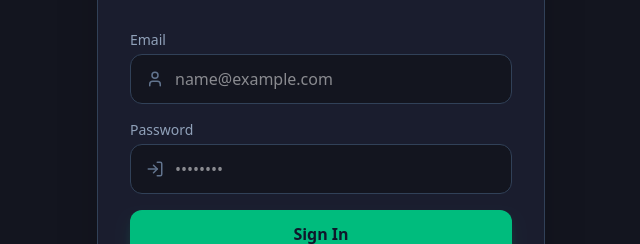
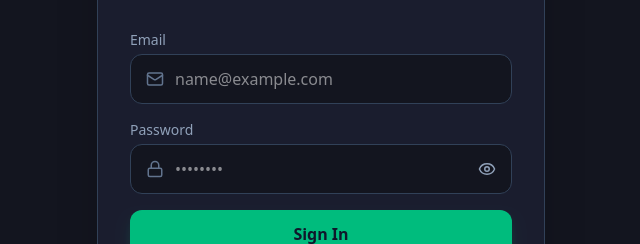
Before and after one commit to yuriya-dev/portfolio-genetics, a React (Vite) app in the folder client/: page /login in a window 1280 px wide. Shown: the part 253-497 px from the top of the page, without its empty margins (319-959 px from the left). Built offline with nearby package versions, Linux system fonts and the light colour scheme; no server answers.

Commit message:
feat: add helmet async

```diff
--- a/client/package.json
+++ b/client/package.json
@@ -14,8 +14,9 @@
     "@tailwindcss/vite": "^4.1.17",
     "axios": "^1.13.2",
     "lucide-react": "^0.554.0",
-    "react": "^19.2.0",
-    "react-dom": "^19.2.0",
+    "react": "^18.3.1",
+    "react-dom": "^18.3.1",
+    "react-helmet-async": "^2.0.5",
     "react-router-dom": "^7.10.1",
     "recharts": "^3.5.1"
   },
--- /dev/null
+++ b/client/src/components/SEO.jsx
@@ -0,0 +1,24 @@
+import React from 'react';
+import { Helmet } from 'react-helmet-async';
+
+export default function SEO({ title, description }) {
+  const appName = "Portfolio Genetics";
+
+  return (
+    <Helmet>
+      {/* Standard metadata tags */}
+      <title>{title ? `${title} | ${appName}` : appName}</title>
+      <meta name="description" content={description || "Optimasi portfolio investasi Anda dengan AI dan data pasar realtime."} />
+
+      {/* Open Graph / Facebook */}
+      <meta property="og:type" content="website" />
+      <meta property="og:title" content={title ? `${title} | ${appName}` : appName} />
+      <meta property="og:description" content={description} />
+
+      {/* Twitter */}
+      <meta name="twitter:card" content="summary_large_image" />
+      <meta name="twitter:title" content={title ? `${title} | ${appName}` : appName} />
+      <meta name="twitter:description" content={description} />
+    </Helmet>
+  );
+}
--- a/client/src/pages/ChatPage.jsx
+++ b/client/src/pages/ChatPage.jsx
@@ -3,6 +3,7 @@ import { Send, User, Loader2, MessageSquare } from 'lucide-react';
 import { supabase } from '../lib/supabaseClient';
 import { useAuth } from '../context/AuthContext';
 import { Link } from 'react-router-dom';
+import SEO from '../components/SEO';
 
 export default function ChatPage() {
   const { user } = useAuth();
@@ -98,6 +99,10 @@ export default function ChatPage() {
 
   return (
     <div className="flex flex-col h-[calc(100vh-140px)] bg-[#1a1d2e] rounded-2xl border border-slate-800 overflow-hidden shadow-2xl relative">
+      <SEO
+        title="Public Chat"
+        description="Diskusi terbuka seputar saham & investasi."
+      />
 
       {/* Chat Header */}
       <div className="p-4 border-b border-slate-800 bg-[#13151f]/95 backdrop-blur flex justify-between items-center z-10">
--- a/client/src/pages/LoginPage.jsx
+++ b/client/src/pages/LoginPage.jsx
@@ -1,8 +1,9 @@
 import React, { useState } from 'react';
 import { useAuth } from '../context/AuthContext';
 import { useNavigate } from 'react-router-dom';
-import { LogIn, UserPlus, Loader2, User, UserCircle } from 'lucide-react'; // Import UserCircle
-import { supabase } from '../lib/supabaseClient'; // Import supabase untuk anonymous login
+import { Lock, Loader2, Mail, User, UserCircle, Eye, EyeOff } from 'lucide-react'; // Added Eye, EyeOff
+import { supabase } from '../lib/supabaseClient';
+import SEO from '../components/SEO';
 import logo from '../assets/logo.png';
 
 export default function LoginPage() {
@@ -10,6 +11,7 @@ export default function LoginPage() {
   const [fullName, setFullName] = useState('');
   const [email, setEmail] = useState('');
   const [password, setPassword] = useState('');
+  const [showPassword, setShowPassword] = useState(false); // State untuk toggle password
   const [loading, setLoading] = useState(false);
   const [error, setError] = useState('');
 
@@ -45,7 +47,6 @@ export default function LoginPage() {
     }
   };
 
-  // Fungsi Login Tamu
   const handleGuestLogin = async () => {
     setLoading(true);
     setError('');
@@ -72,6 +73,10 @@ export default function LoginPage() {
 
   return (
     <div className="min-h-screen flex items-center justify-center bg-[#13151f] p-4">
+      <SEO
+        title="Login"
+        description="Optimasi portfolio investasi Anda dengan AI dan data pasar realtime."
+      />
       <div className="w-full max-w-md bg-[#1a1d2e] p-8 rounded-2xl border border-slate-700 shadow-2xl">
         <div className="text-center mb-8">
             <div className="inline-flex items-center justify-center w-12 h-12 mb-4">
@@ -113,7 +118,7 @@ export default function LoginPage() {
           <div>
             <label className="block text-slate-400 text-sm mb-1">Email</label>
             <div className="relative">
-                <User size={18} className="absolute left-4 top-1/2 -translate-y-1/2 text-slate-500" />
+                <Mail size={18} className="absolute left-4 top-1/2 -translate-y-1/2 text-slate-500" />
                 <input
                 type="email"
                 value={email}
@@ -124,18 +129,27 @@ export default function LoginPage() {
                 />
             </div>
           </div>
+
           <div>
             <label className="block text-slate-400 text-sm mb-1">Password</label>
             <div className="relative">
-                <LogIn size={18} className="absolute left-4 top-1/2 -translate-y-1/2 text-slate-500" />
+                <Lock size={18} className="absolute left-4 top-1/2 -translate-y-1/2 text-slate-500" />
                 <input
-                type="password"
-                value={password}
-                onChange={(e) => setPassword(e.target.value)}
-                placeholder="••••••••"
-                className="w-full bg-[#13151f] border border-slate-700 rounded-xl pl-11 pr-4 py-3 text-white focus:border-emerald-500 outline-none transition-colors"
-                required
+                  type={showPassword ? "text" : "password"}
+                  value={password}
+                  onChange={(e) => setPassword(e.target.value)}
+                  placeholder="••••••••"
+                  // pr-12 memberikan ruang agar teks tidak tertutup ikon mata
+                  className="w-full bg-[#13151f] border border-slate-700 rounded-xl pl-11 pr-12 py-3 text-white focus:border-emerald-500 outline-none transition-colors"
+                  required
                 />
+                <button
+                  type="button"
+                  onClick={() => setShowPassword(!showPassword)}
+                  className="absolute right-4 top-1/2 -translate-y-1/2 text-slate-400 hover:text-white transition-colors focus:outline-none"
+                >
+                  {showPassword ? <EyeOff size={18} /> : <Eye size={18} />}
+                </button>
             </div>
           </div>
 
--- a/client/src/pages/OptimizationPage.jsx
+++ b/client/src/pages/OptimizationPage.jsx
@@ -2,6 +2,7 @@ import React, { useState, useEffect } from 'react';
 import { optimizePortfolio, searchStocks } from '../services/api';
 import ResultsDashboard from '../components/ResultsDashboard';
 import HistorySidebar from '../components/HistorySidebar';
+import SEO from '../components/SEO';
 import { Loader2, Plus, X, Search, Cpu, History, Trash2, TrendingUp, Globe, Wallet } from 'lucide-react';
 import { useAuth } from '../context/AuthContext';
 
@@ -156,6 +157,10 @@ export default function OptimizationPage() {
 
   return (
     <div className="space-y-6 relative pb-20">
+      <SEO
+        title="Optimasi Portfolio"
+        description="Optimasi portfolio investasi Anda dengan AI dan data pasar realtime."
+      />
 
       {/* Header */}
       <div className="flex flex-col md:flex-row justify-between items-start md:items-center gap-4 mb-2">
--- a/client/src/pages/SettingsPage.jsx
+++ b/client/src/pages/SettingsPage.jsx
@@ -1,6 +1,7 @@
 import React, { useState, useEffect } from 'react';
 import { useAuth } from '../context/AuthContext';
 import { supabase } from '../lib/supabaseClient';
+import SEO from '../components/SEO';
 import { User, Camera, Save, Loader2, Mail, AlertCircle, CheckCircle2, UploadCloud } from 'lucide-react';
 
 export default function SettingsPage() {
@@ -100,6 +101,10 @@ export default function SettingsPage() {
 
   return (
     <div className="max-w-4xl mx-auto space-y-8 pb-20">
+      <SEO
+        title="Settings"
+        description="Kelola informasi profil dan preferensi akun Anda."
+      />
 
       {/* Header */}
       <div>
--- a/client/src/pages/StockListPage.jsx
+++ b/client/src/pages/StockListPage.jsx
@@ -1,5 +1,6 @@
 import React, { useState, useEffect, useRef, useCallback } from 'react';
 import { getStockQuotes, getStockChart, searchStocks, fetchUserWatchlist, syncUserWatchlist } from '../services/api';
+import SEO from '../components/SEO';
 import {
   TrendingUp, TrendingDown, Search, Loader2, X, BarChart3, Globe,
   Calendar, Plus, Trash2, RefreshCw, ChevronLeft, ChevronRight,
@@ -369,6 +370,10 @@ export default function StockListPage() {
 
   return (
     <div className="space-y-6 relative pb-20">
+      <SEO
+        title="Stock List"
+        description="Optimasi portfolio investasi Anda dengan AI dan data pasar realtime."
+      />
 
       {/* Header & Search */}
       <div className="flex flex-col gap-6">
```
Also changed, not shown: client/src/App.jsx (+7 -7 lines), 1 other file (tests, documents, lock files or other folders).
